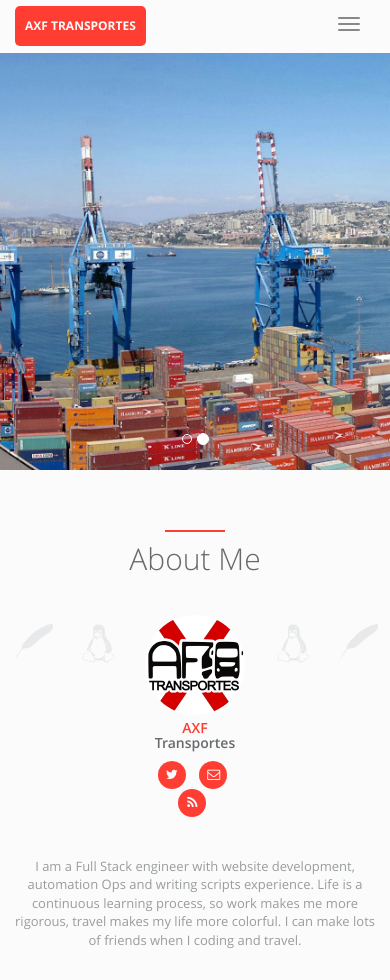
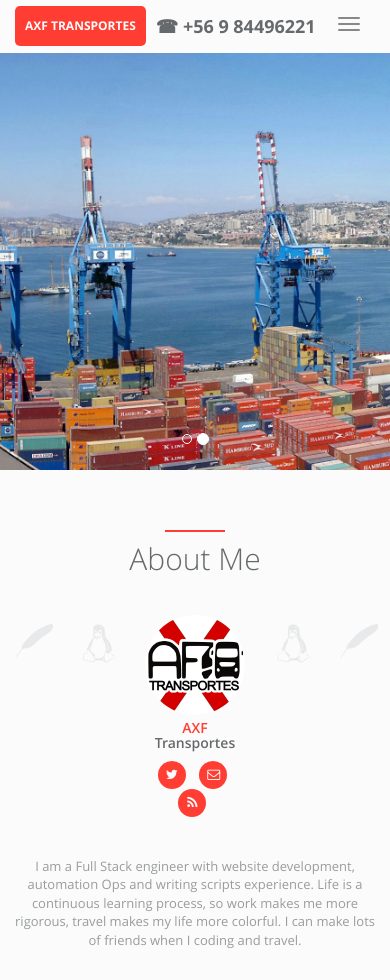
Before and after one commit to axftransportes/axftransportes.github.io, a Jekyll site: the page built from index.html, in a window 390 px wide. Shown: the top 980 px of the page. Built offline with Jekyll 4.4.1, drawn with Linux system fonts in a browser that asks for light colours; grey boxes are pictures that could not be loaded.

Commit message:
Add darken phone text to smaller screens

```diff
--- a/_sass/_style.scss
+++ b/_sass/_style.scss
@@ -2782,6 +2782,10 @@ body {
     .navbar.navbar-scroll .navbar-brand {
       margin-top: 6px;
     }
+
+    .phone {
+      color: $dark-grey !important;
+    }
     .navbar-default {
       background-color: $primary-white;
       border-color: $primary-white;
```
